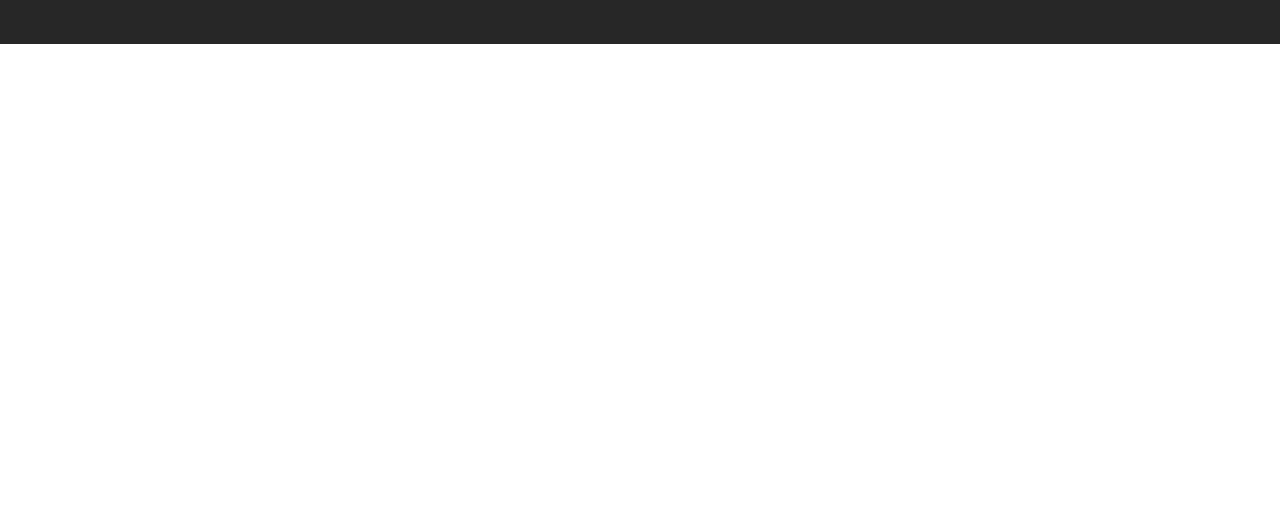
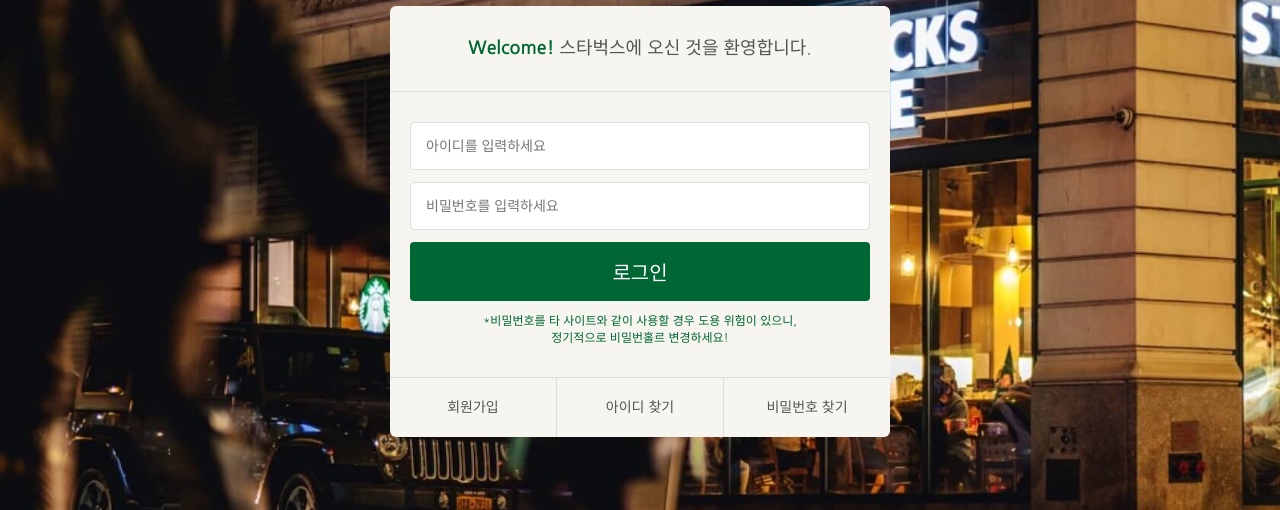
Before and after one commit to sanghoonlee9494/starbucks, a plain HTML site: page signin/index.html in a window 1280 px wide. Shown: the part 290-800 px from the top of the page. Drawn offline with nearby package versions, Linux system fonts and the light colour scheme.

Commit message:
로그인 페이지 완성

```diff
--- /dev/null
+++ b/css/signin.css
@@ -0,0 +1,85 @@
+.signin{
+  margin-top: 10px;
+  padding: 100px 0 150px;
+  background-image: url("../images/signin_bg.jpg");
+  background-repeat: no-repeat;
+  background-position: fixed;
+  background-size: cover;
+}
+
+.signin h1{
+  color: #fff;
+  font-size: 30px;
+  font-weight: 700;
+  text-align: center;
+  margin-bottom: 24px;
+}
+
+.signin__card{
+  width: 500px;
+  margin: 0 auto;
+  border-radius: 6px;
+  background-color: #F6F5F0;
+  box-shadow: 2px 2px 20px rbga(0,0,0,.3);
+  color: #555;
+}
+
+.signin__card h2{
+  padding: 30px;
+  font-size: 18px;
+  text-align: center;
+  border-bottom: 1px solid #ddd;
+}
+.signin__card h2 strong{
+  font-weight: 700;
+  color: #006633;
+}
+
+.signin__card form{
+  padding: 30px 20px;
+}
+
+.signin__card form input{
+  width: 100%;
+  margin-bottom: 12px;
+  padding: 15px;
+  border: 1px solid #ddd;
+  border-radius: 4px;
+  outline: none;
+  box-sizing: border-box;
+  font-size: 14px;
+}
+
+.signin__card form [type="submit"]{
+  background-color: #006633;
+  border: none;
+  color: #fff;
+  font-size: 20px;
+  cursor: pointer;
+}
+
+.signin__card form p{
+  font-size: 12px;
+  color: #006633;
+  text-align: center;
+}
+
+.signin__card .actions{
+  display: flex;
+  border-top: 1px solid #ddd;
+}
+.signin__card .actions a{
+  flex-grow: 1;
+  flex-basis: 0;
+  text-align: center;
+  padding: 20px;
+  color: #555;
+  font-size: 14px;
+  border-right: 1px solid #ddd;
+}
+.signin__card .actions a:last-child{
+  border-right: none;
+}
+.signin__card .actions a:hover{
+  text-decoration: underline;
+}
--- a/signin/index.html
+++ b/signin/index.html
@@ -30,6 +30,8 @@
   <link rel="stylesheet" href="https://fonts.googleapis.com/icon?family=Material+Icons" />
   <!-- main.css 연결 -->
   <link rel="stylesheet" href="../css/common.css">
+  <link rel="stylesheet" href="../css/main.css">
+  <link rel="stylesheet" href="../css/signin.css">
   <!-- main.js 연결 -->
   <script defer src="../js/common.js"></script>
 
@@ -364,9 +366,28 @@
       </ul>
     </div>
 
-
+    <!-- 로그인 -->
     <section class="signin">
-
+      <h1>로그인</h1>
+      <div class="signin__card">
+        <h2>
+          <strong>Welcome!</strong> 스타벅스에 오신 것을 환영합니다.
+        </h2>
+        <form>
+          <input type="text" placeholder="아이디를 입력하세요">
+          <input type="password" placeholder="비밀번호를 입력하세요">
+          <input type="submit" value="로그인">
+          <p>
+            *비밀번호를 타 사이트와 같이 사용할 경우 도용 위험이 있으니, <br />
+            정기적으로 비밀번홀르 변경하세요!
+          </p>
+        </form>
+        <div class="actions">
+          <a href="javascript:void(0)">회원가입</a>
+          <a href="javascript:void(0)">아이디 찾기</a>
+          <a href="javascript:void(0)">비밀번호 찾기</a>
+        </div>
+      </div>
     </section>
   </header>
 
```
